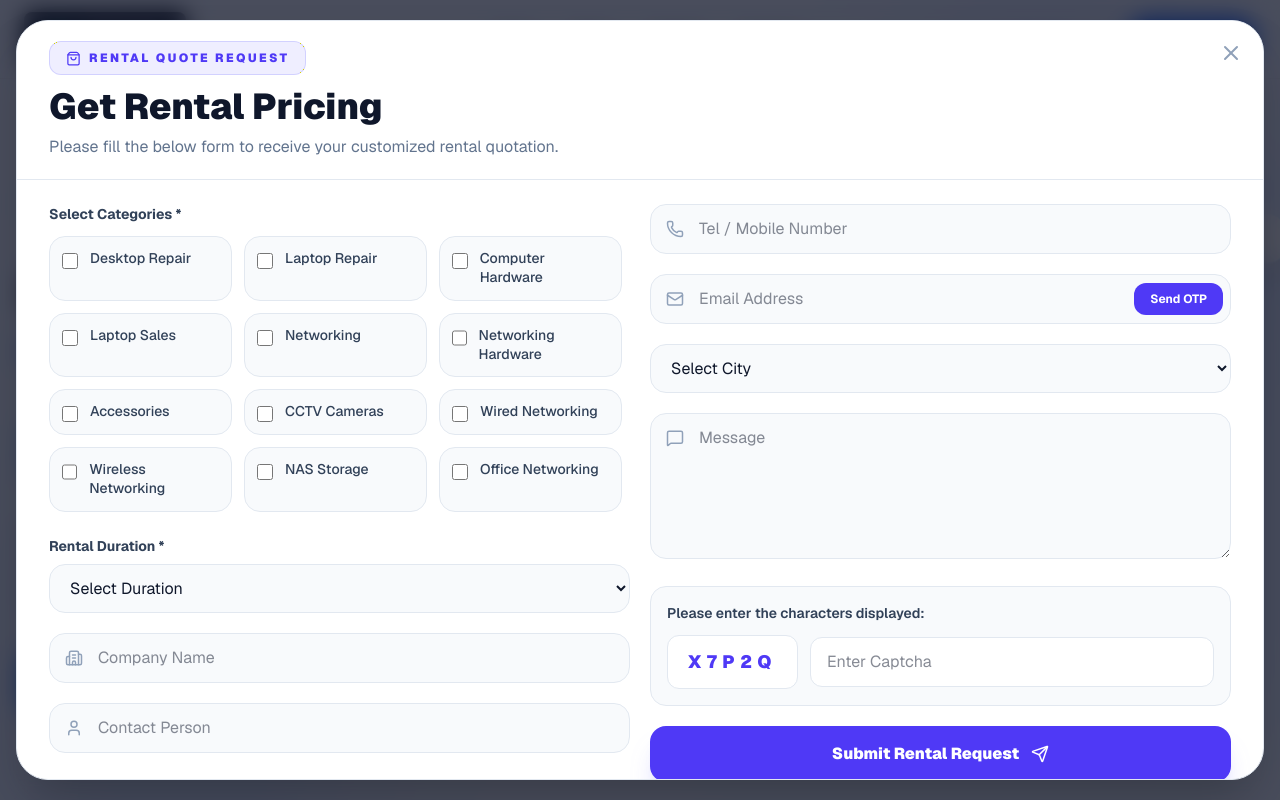
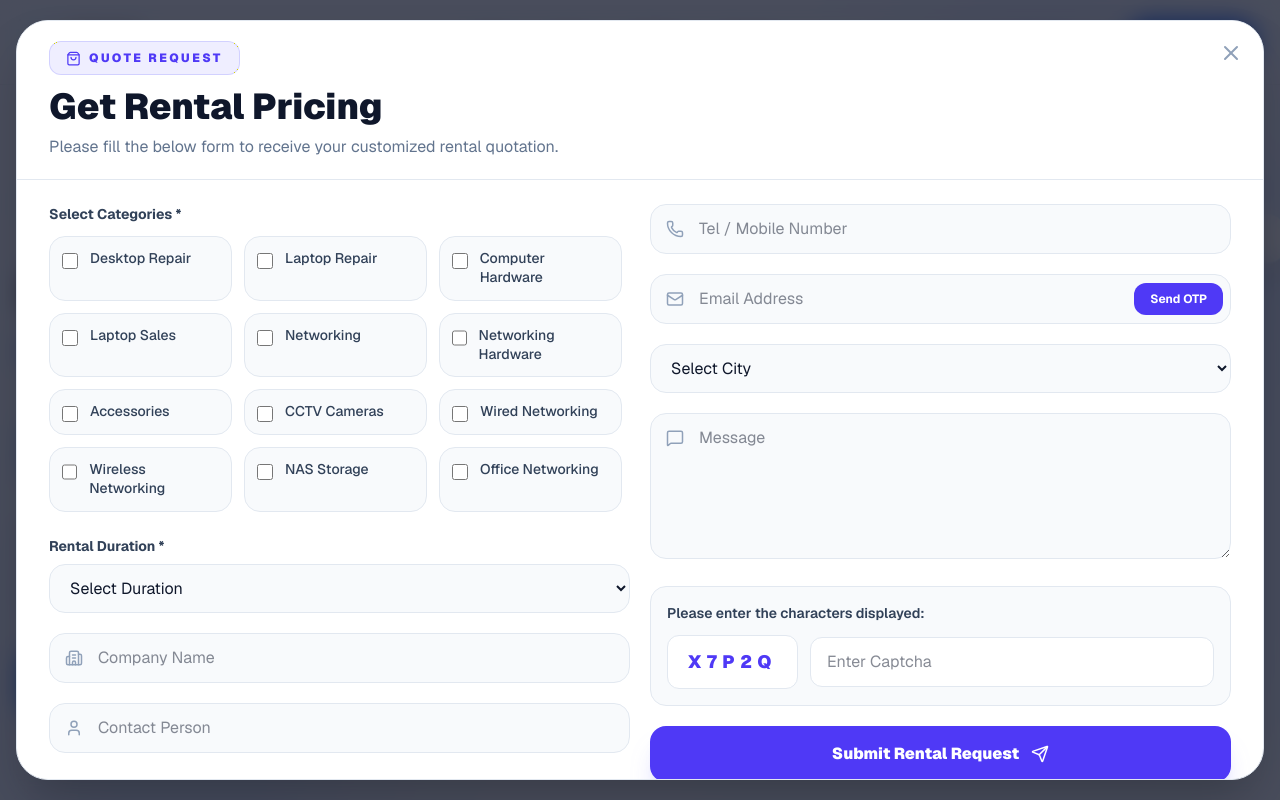
Before and after one commit to duru1010/new, a Next.js app in the folder my-app/: page / in a window 1280 px wide. Both pictures are taken after a click on the button "Get Started". Shown: the top 800 px of the page. Built offline with nearby package versions, Linux system fonts and the light colour scheme.

Commit message:
update project

```diff
--- a/my-app/src/app/components/Footer.tsx
+++ b/my-app/src/app/components/Footer.tsx
@@ -45,14 +45,18 @@ const Footer = () => {
         <div className="grid grid-cols-1 md:grid-cols-2 lg:grid-cols-12 gap-12 mb-16">
 
           <div className="lg:col-span-4 space-y-6">
-            <div className="flex items-center gap-2">
-              <div className="w-10 h-10 bg-[#0057FF] rounded-xl flex items-center justify-center text-white shadow-lg shadow-[#0057FF]/20">
-                {getIcon('Cpu', { size: 24 })}
-              </div>
-              <span className="text-2xl font-black tracking-tighter text-[#0A1628] dark:text-white">
-                SOFTLINK
-              </span>
-            </div>
+  <div className="flex items-center gap-2">
+
+    {/* LOGO */}
+    <img
+      src="/SoftLink Logo Black-01.png"
+
+      className="w-20 h-20 object-contain"
+    />
+
+
+  </div>
+
 
             <p className="text-slate-500 dark:text-slate-300 leading-relaxed max-w-sm">
               Empowering businesses with cutting-edge IT infrastructure and professional security solutions since 2012.
--- a/my-app/src/app/components/Navbar.tsx
+++ b/my-app/src/app/components/Navbar.tsx
@@ -2017,15 +2017,21 @@ const Navbar = () => {
   }`}
 >
   {/* LOGO SECTION */}
+
+    {/* Logo Container: Updated to fit the full Softlink Logo-01.png */}
+    <div className="lg:col-span-4 space-y-6">
   <div className="flex items-center gap-2 sm:gap-3">
-    {/* Logo Container: Updated to fit the full Softlink Logo-01.png */}
-    <div className="bg-slate-900 dark:bg-slate-800 px-3 py-1.5 shadow-lg flex items-center justify-center border border-white/10 rounded-lg">
-      <img
-        src="/SoftLink Logo-01.png"
-        alt="Softlink Logo"
-        className="h-8 sm:h-10 w-auto object-contain"
-      />
-    </div>
+
+    {/* LOGO */}
+    <img
+      src="/SoftLink Logo Black-01.png"
+
+      className="w-30 h-15 object-contain"
+    />
+
+
+  </div>
+
 
 
   </div>
@@ -2234,7 +2240,7 @@ const Navbar = () => {
 
                 <div className="inline-flex items-center gap-2 px-4 py-2 rounded-xl bg-indigo-500/10 text-indigo-600 dark:text-indigo-400 text-[10px] sm:text-xs font-black uppercase tracking-[0.2em] mb-3 border border-indigo-500/20">
                   <ShoppingBag size={15} />
-                  Rental Quote Request
+                   Quote Request
                 </div>
 
                 <h3 className="text-2xl sm:text-4xl font-black text-slate-900 dark:text-white mb-2">
```
Also changed, not shown: my-app/public/SoftLink Logo Black-01.png (added).
